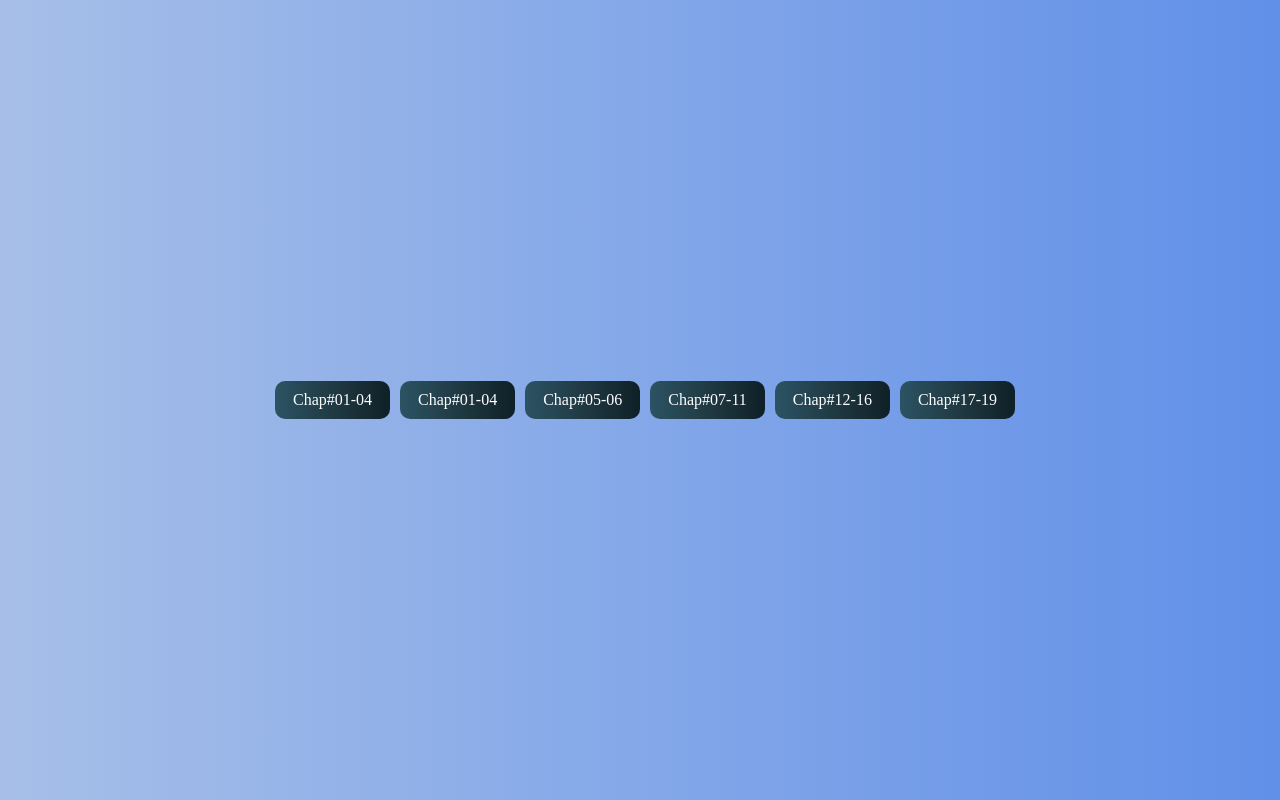
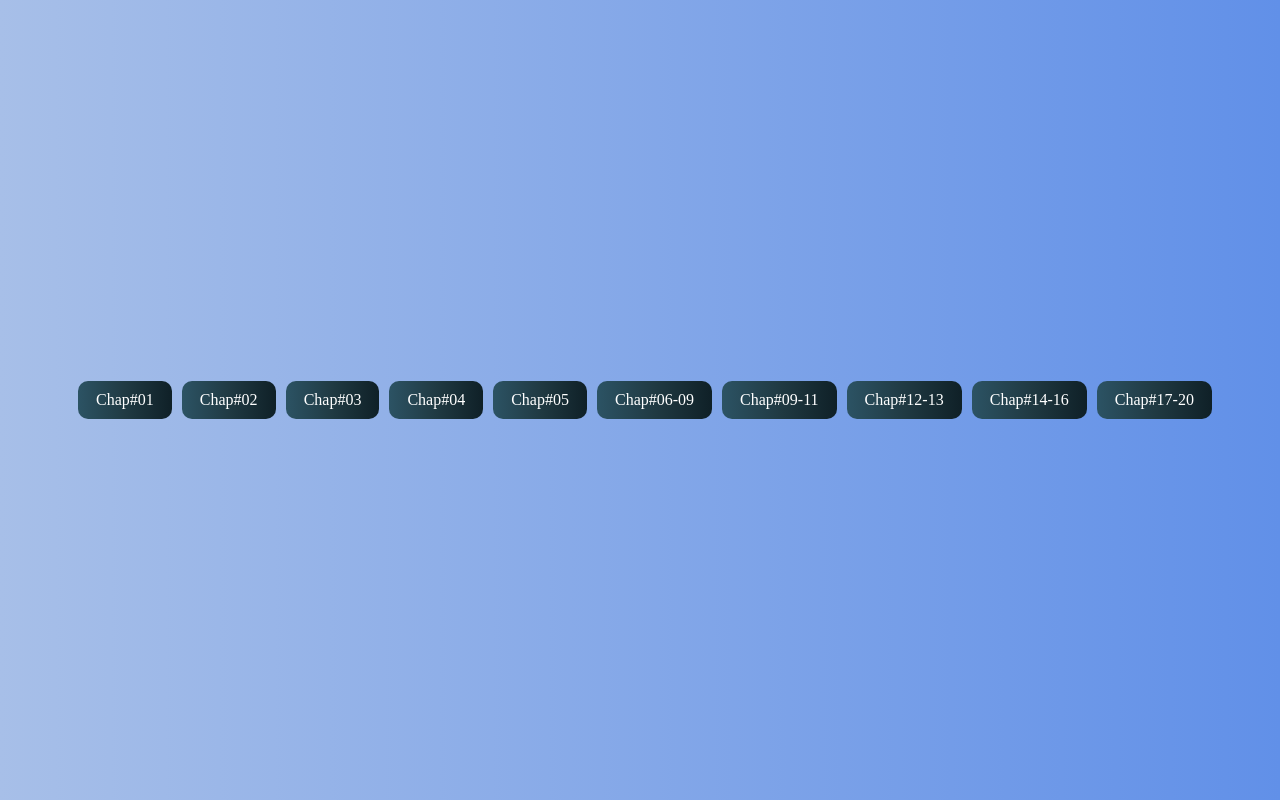
Before and after one commit to Awaiz-Islam/Javascript-Assighment, a plain HTML site: page index.html in a window 1280 px wide. Shown: the part 800-1600 px from the top of the page. Drawn offline with Linux system fonts and the light colour scheme.

Commit message:
chapter 16 to 20

```diff
--- a/index.html
+++ b/index.html
@@ -4,7 +4,7 @@
 <head>
     <meta charset="UTF-8">
     <meta name="viewport" content="width=device-width, initial-scale=1.0">
-    <title>Document</title>
+    <title>JavaScript</title>
     <link rel="stylesheet" href="css/style.css">
 </head>
 
@@ -16,26 +16,42 @@
 <div class="button">
     <ul>
         <li>
-            <a href="chap01/index.html" class="buttonClass">Chap#01-04</a>
+            <a href="chap01/index.html" class="buttonClass">Chap#01</a>
         </li>
         <li>
-            <a href="chap01/index.html" class="buttonClass">Chap#01-04</a>
+            <a href="chap01/index.html" class="buttonClass">Chap#02</a>
 
         </li>
         <li>
-            <a href="chap02/index.html" class="buttonClass">Chap#05-06</a>
+            <a href="chap02/index.html" class="buttonClass">Chap#03</a>
 
         </li>
         <li>
-            <a href="chap03/index.html" class="buttonClass">Chap#07-11</a>
+            <a href="chap03/index.html" class="buttonClass">Chap#04</a>
 
         </li>
         <li>
-            <a href="chap04/index.html" class="buttonClass">Chap#12-16</a>
+            <a href="chap04/index.html" class="buttonClass">Chap#05</a>
 
         </li>
         <li>
-            <a href="chap05/index.html" class="buttonClass">Chap#17-19</a>
+            <a href="chap05/index.html" class="buttonClass">Chap#06-09</a>
+
+        </li>
+        <li>
+            <a href="chap05/index.html" class="buttonClass">Chap#09-11</a>
+
+        </li>
+        <li>
+            <a href="chap05/index.html" class="buttonClass">Chap#12-13</a>
+
+        </li>
+        <li>
+            <a href="chap05/index.html" class="buttonClass">Chap#14-16</a>
+
+        </li>
+        <li>
+            <a href="chap05/index.html" class="buttonClass">Chap#17-20</a>
 
         </li>
     </ul>
```
